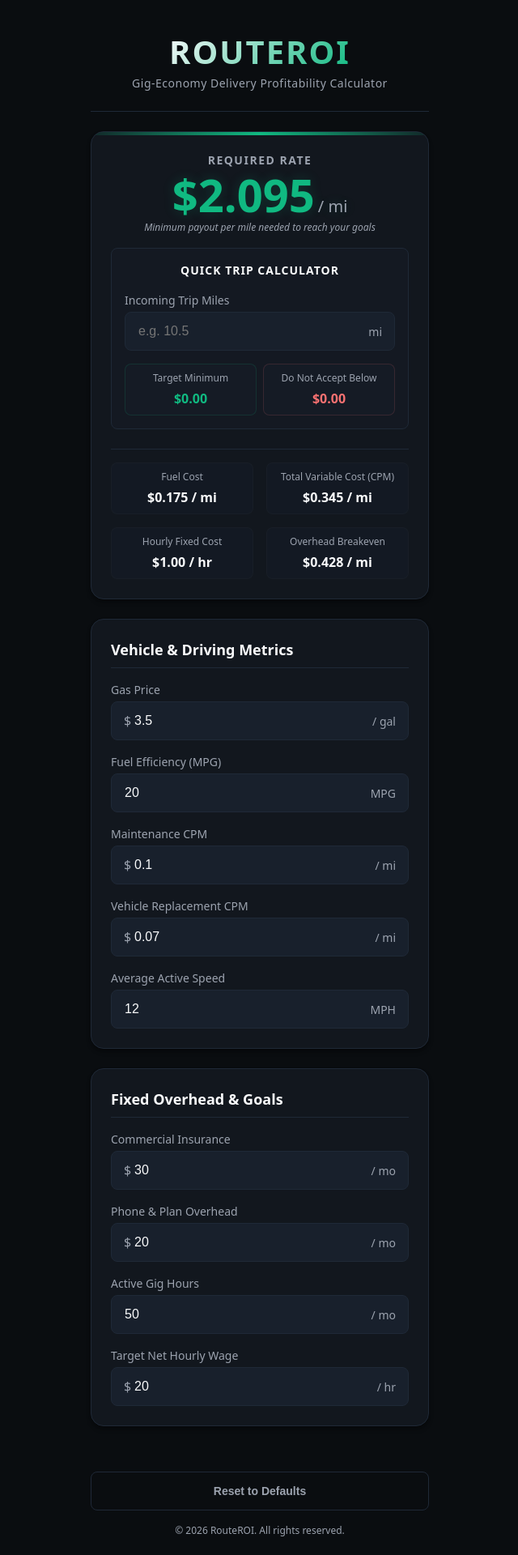
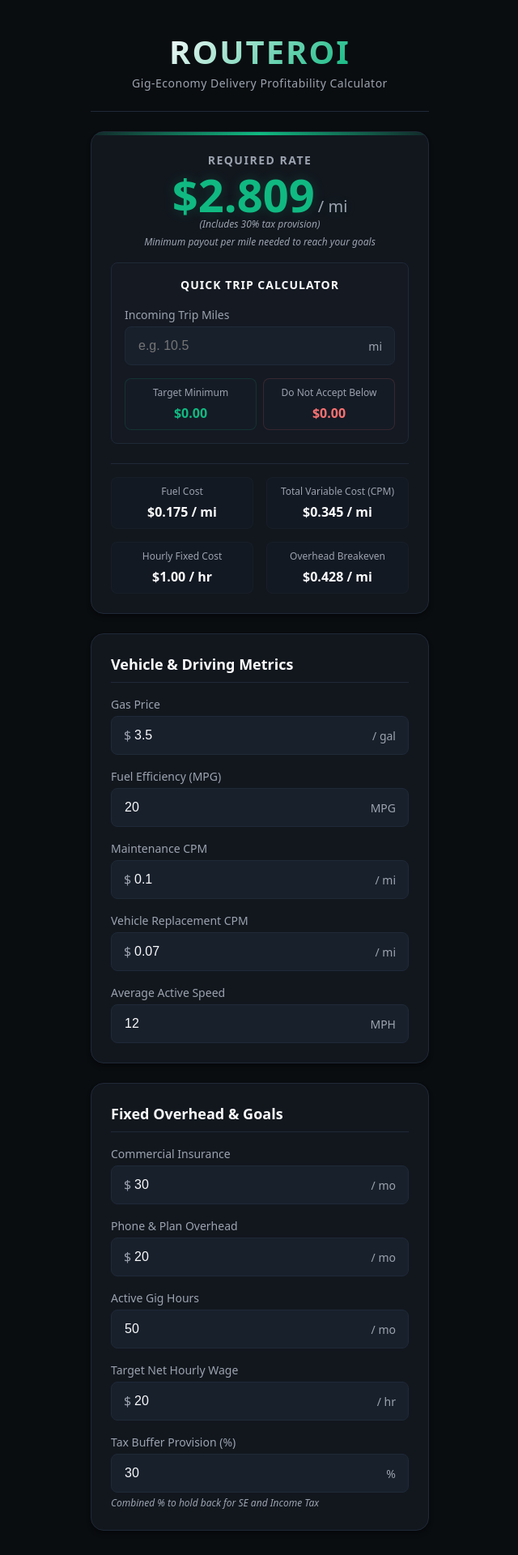
Before and after one commit to ddgiovinazzo/routeroi, a React (Vite) app: page / in a window 1280 px wide. Shown: the top 1920 px of the page at 81% size, without its empty margins (319-959 px from the left). Built offline with nearby package versions, Linux system fonts and the light colour scheme.

Commit message:
feat: add tax rate buffer to calculator state and multiplier calculation

```diff
--- a/src/App.tsx
+++ b/src/App.tsx
@@ -112,7 +112,8 @@
     state.targetWage,
     hourlyFixed,
     state.avgMph,
-    totalCpm
+    totalCpm,
+    state.taxRate
   );
 
   const handleSubmit = (e: React.FormEvent) => {
@@ -130,6 +131,7 @@
           fuelCpm={fuelCpm}
           totalCpm={totalCpm}
           hourlyFixed={hourlyFixed}
+          taxRate={state.taxRate}
         />
 
         <FormWrapper onSubmit={handleSubmit}>
--- a/src/components/calculator/MultiplierDisplay.tsx
+++ b/src/components/calculator/MultiplierDisplay.tsx
@@ -161,11 +161,22 @@
   font-variant-numeric: tabular-nums;
 `;
 
+const TaxProvision = styled.span`
+  display: block;
+  font-size: ${({ theme }) => theme.fontSizes.xs};
+  color: ${({ theme }) => theme.colors.textMuted};
+  margin-top: -${({ theme }) => theme.spacing.xs};
+  margin-bottom: ${({ theme }) => theme.spacing.xs};
+  font-weight: 500;
+  font-style: italic;
+`;
+
 interface MultiplierDisplayProps {
   targetMultiplier: number;
   fuelCpm: number;
   totalCpm: number;
   hourlyFixed: number;
+  taxRate: number;
 }
 
 const formatCurrency = (val: number): string => {
@@ -193,6 +204,7 @@
   fuelCpm,
   totalCpm,
   hourlyFixed,
+  taxRate,
 }: MultiplierDisplayProps) => {
   const [tripMiles, setTripMiles] = useState<string>('');
 
@@ -208,6 +220,7 @@
         {formatCurrency(targetMultiplier)}
         <Unit>/ mi</Unit>
       </MultiplierValue>
+      <TaxProvision>(Includes {taxRate}% tax provision)</TaxProvision>
       <Subtitle>Minimum payout per mile needed to reach your goals</Subtitle>
 
       <TripCalculatorContainer>
--- a/src/components/calculator/OverheadForm.tsx
+++ b/src/components/calculator/OverheadForm.tsx
@@ -1,3 +1,4 @@
+import styled from 'styled-components';
 import type { CalculatorState } from '../../hooks/useCalculatorState';
 import {
   FormCard,
@@ -9,6 +10,15 @@
   Suffix,
   StyledInput,
 } from '../../styles/SharedStyles';
+
+const HelperText = styled.p`
+  font-size: ${({ theme }) => theme.fontSizes.xs};
+  color: ${({ theme }) => theme.colors.textMuted};
+  margin-top: ${({ theme }) => theme.spacing.xs};
+  margin-bottom: 0;
+  font-style: italic;
+  text-align: left;
+`;
 
 interface OverheadFormProps {
   state: CalculatorState;
@@ -106,6 +116,27 @@
           <Suffix>/ hr</Suffix>
         </InputWrapper>
       </FormGroup>
+
+      <FormGroup>
+        <Label htmlFor="taxRate">Tax Buffer Provision (%)</Label>
+        <InputWrapper>
+          <StyledInput
+            id="taxRate"
+            type="number"
+            inputMode="numeric"
+            step="1"
+            min="0"
+            max="100"
+            value={state.taxRate !== undefined ? state.taxRate : ''}
+            onChange={(e) => handleChange('taxRate', e.target.value)}
+            $hasSuffix
+            $suffixLength={1}
+            required
+          />
+          <Suffix>%</Suffix>
+        </InputWrapper>
+        <HelperText>Combined % to hold back for SE and Income Tax</HelperText>
+      </FormGroup>
     </FormCard>
   );
 };
--- a/src/hooks/useCalculatorState.ts
+++ b/src/hooks/useCalculatorState.ts
@@ -10,6 +10,7 @@
   hours: number;
   targetWage: number;
   avgMph: number;
+  taxRate: number;
 }
 
 export const DEFAULT_STATE: CalculatorState = {
@@ -22,6 +23,7 @@
   hours: 50,
   targetWage: 20,
   avgMph: 12,
+  taxRate: 30,
 };
 
 const LOCAL_STORAGE_KEY = 'routeroi_state_v1';
--- a/src/utils/calculations.ts
+++ b/src/utils/calculations.ts
@@ -32,16 +32,16 @@
   return (insurance + phone) / hours;
 };
 
-/**
- * Calculate Target Multiplier (required rate per mile to hit target hourly net wage)
- * Formula: ((TargetWage + HourlyFixed) / AvgMph) + TotalCPM
- */
 export const calculateTargetMultiplier = (
   targetWage: number,
   hourlyFixed: number,
   avgMph: number,
-  totalCPM: number
+  totalCPM: number,
+  taxRate: number
 ): number => {
-  if (avgMph <= 0) return totalCPM; // If stationary, required rate is CPM, or wait, division by zero check
-  return ((targetWage + hourlyFixed) / avgMph) + totalCPM;
+  if (avgMph <= 0) return totalCPM;
+  const taxFactor = 1 - (taxRate / 100);
+  const safeTaxFactor = taxFactor <= 0 ? 0.01 : taxFactor; // Prevent division by zero or negative factors
+  const grossTargetWage = targetWage / safeTaxFactor;
+  return ((grossTargetWage + hourlyFixed) / avgMph) + totalCPM;
 };
```
